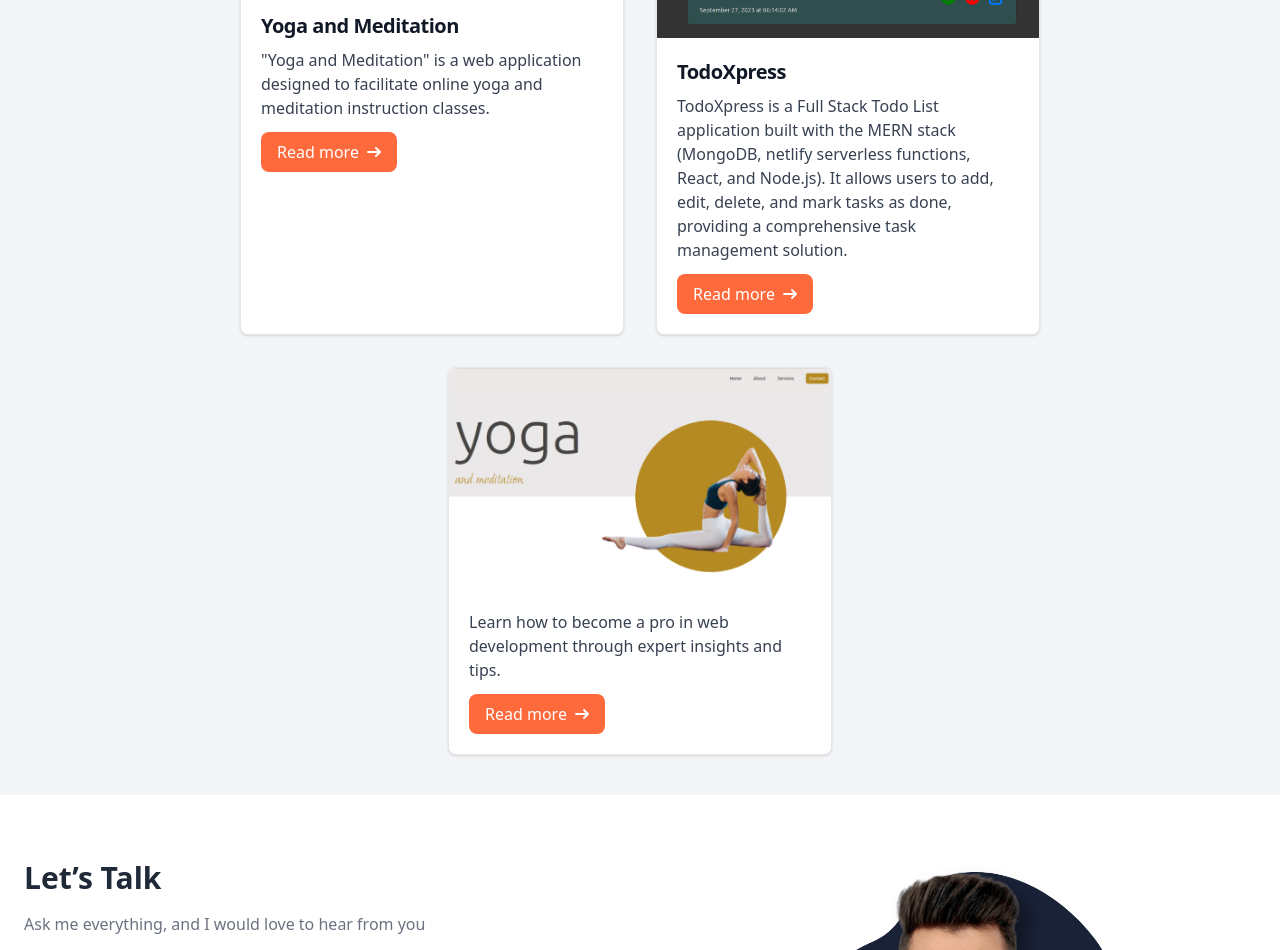
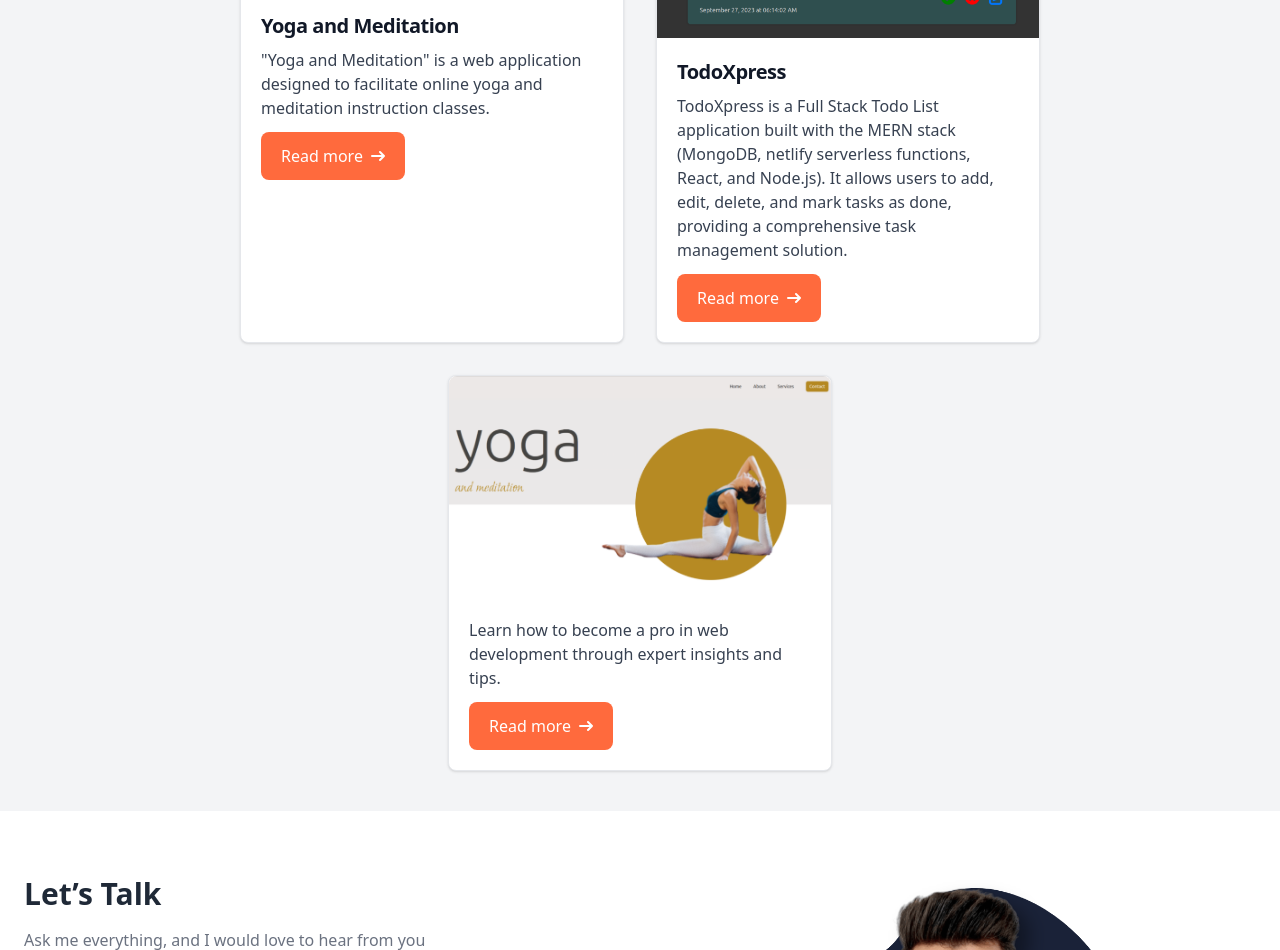
Before and after one commit to Naeemi7/portfolio, a React (Vite) app: page / in a window 1280 px wide. Shown: the part 1800-2750 px from the top of the page. Built offline with nearby package versions, Linux system fonts and the light colour scheme.

Commit message:
bug fixed

```diff
--- a/src/components/Main/Contact.jsx
+++ b/src/components/Main/Contact.jsx
@@ -53,7 +53,7 @@ function Contact() {
                   ></textarea>
                 </div>
 
-                <button className="w-full px-6 py-3 mt-4 text-sm font-medium tracking-wide text-white capitalize transition-colors duration-300 transform bg-buttonColor rounded-md hover:bg-h1Color hover:text-gray-600 focus:outline-none focus:ring focus:bg-h2Color focus:text-white">
+                <button className="w-full px-6 py-3 mt-4 text-sm font-medium tracking-wide text-white capitalize transition-colors duration-300 transform bg-buttonColor rounded-md hover:bg-h2Color hover:text-white focus:outline-none">
                   get in touch
                 </button>
               </form>
--- a/src/components/Main/Hero.jsx
+++ b/src/components/Main/Hero.jsx
@@ -64,7 +64,7 @@ function Hero() {
                 href="https://drive.google.com/file/d/1R0aIRiom3zbuxU_Mxm2tc8hU3vrXhq1S/view?usp=sharing"
                 target="_blank"
                 rel="noopener noreferrer"
-                className="inline-flex items-center justify-center px-5 py-3 mr-3 text-base font-medium text-center text-white rounded-lg bg-buttonColor hover:bg-h1Color hover:text-gray-600 focus:bg-h2Color focus:text-white"
+                className="inline-flex items-center justify-center px-5 py-3 mr-3 text-base font-medium text-center text-white rounded-lg bg-buttonColor hover:bg-h2Color hover:text-white"
               >
                 Download Resume
                 <svg
--- a/src/components/Main/Project.jsx
+++ b/src/components/Main/Project.jsx
@@ -22,7 +22,7 @@ function Card({ imageSrc, title, description, imageLink, buttonLink }) {
           href={buttonLink}
           target="_blank"
           rel="noopener noreferrer"
-          className="inline-flex items-center justify-center px-4 py-2 mr-3 text-base font-medium text-center text-white rounded-lg bg-buttonColor hover:bg-h1Color hover:text-gray-600 focus:bg-h2Color focus:text-white"
+          className="inline-flex items-center justify-center px-5 py-3 mr-3 text-base font-medium text-center text-white rounded-lg bg-buttonColor hover:bg-h2Color hover:text-white"
         >
           Read more
           <svg
```
